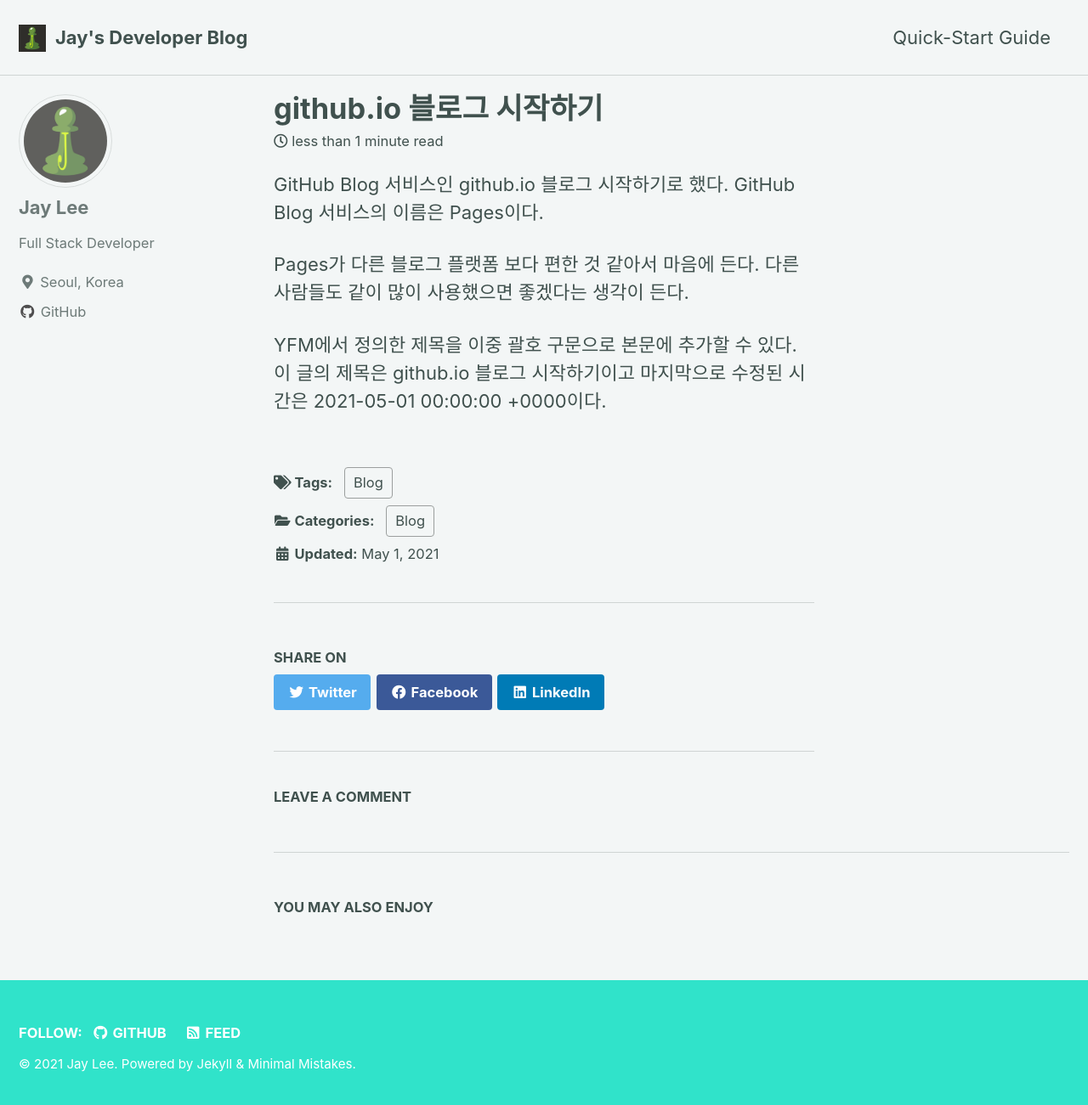
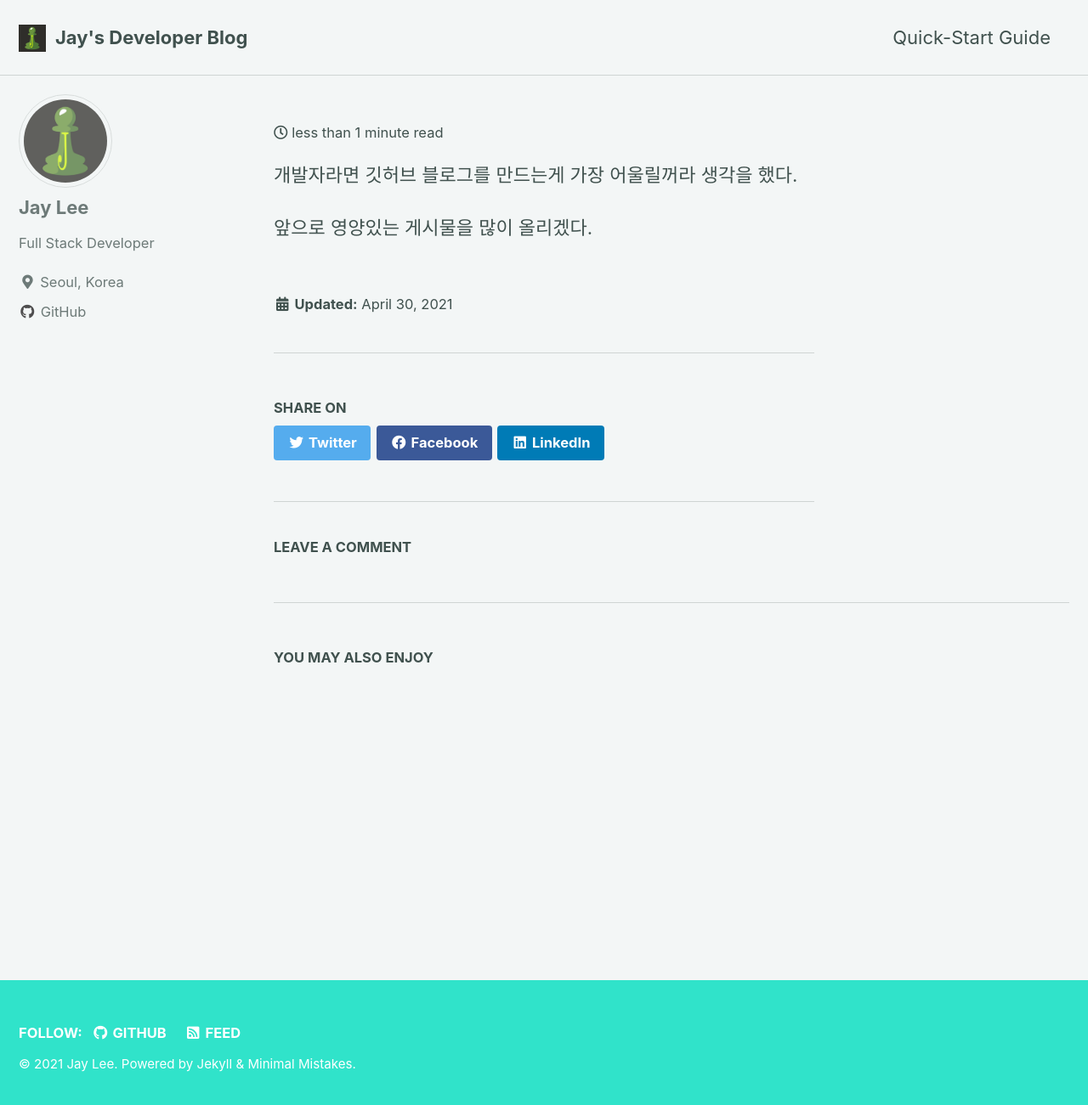
Before and after one commit to jinlee487/jinlee487.github.io, a Jekyll site: the page built from _posts/2021-05-01-first-post.md, in a window 1280 px wide and 1309 px high. Shown: the top 1301 px of the window at 85% size. Built offline with Jekyll 4.4.1, drawn with Linux system fonts in a browser that asks for light colours; cached includes are drawn as plain includes; comment, search, counter and statistics services are not loaded.

Commit message:
Update post

```diff
--- a/_posts/2021-05-01-first-post.md
+++ b/_posts/2021-05-01-first-post.md
@@ -5,16 +5,12 @@
 categories:
   - Blog
 tags:
-  - Blog
-last_modified_at: 2021-05-01T00:00:00-00:00
+  - BlogGitHub Blog 서비스인 github.io 블로그 시작하기로 했다.
+GitHub Blog 서비스의 이름은 Pages이다.
 ---
 
-GitHub Blog 서비스인 github.io 블로그 시작하기로 했다.
-GitHub Blog 서비스의 이름은 Pages이다.
 
-Pages가 다른 블로그 플랫폼 보다 편한 것 같아서 마음에 든다.
-다른 사람들도 같이 많이 사용했으면 좋겠다는 생각이 든다.
 
-YFM에서 정의한 제목을 이중 괄호 구문으로 본문에 추가할 수 있다.
-이 글의 제목은 {{ page.title }}이고
-마지막으로 수정된 시간은 {{ page.last_modified_at }}이다.
+개발자라면 깃허브 블로그를 만드는게 가장 어울릴꺼라 생각을 했다.
+
+앞으로 영양있는 게시물을 많이 올리겠다.
```
